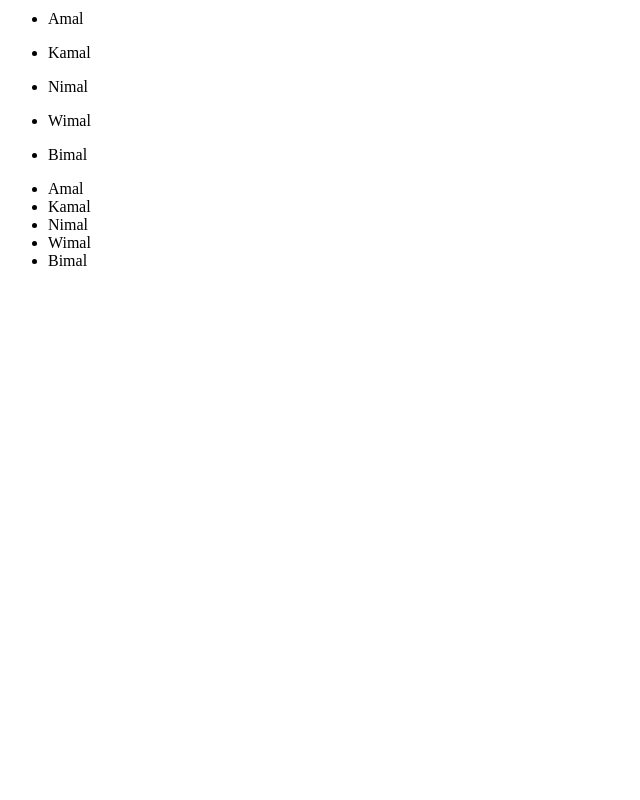
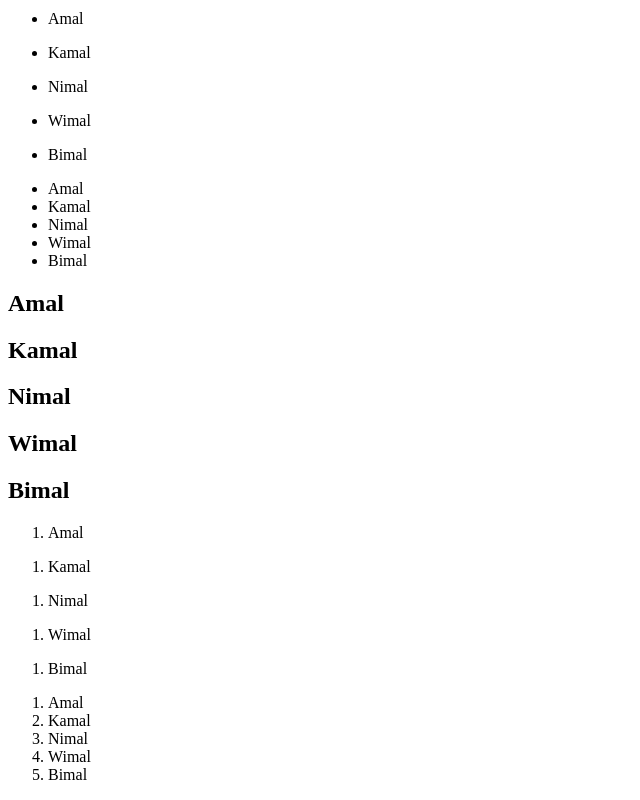
Before and after one commit to Pebhashi-Tharushika/angular-18-practice, an Angular app in the folder directives/: page / in a window 1280 px wide. Shown: the part 480-1280 px from the top of the page, without its empty margins (0-640 px from the left). Before the commit the page ends 800 px from the top, so only its background shows below. Built offline with nearby package versions, Linux system fonts and the light colour scheme.

Commit message:
structural directives - @for

```diff
--- a/directives/src/app/for/for.component.html
+++ b/directives/src/app/for/for.component.html
@@ -17,3 +17,22 @@
 <ul>
     <li *ngFor="let student of students">{{student}}</li>
 </ul>
+
+
+
+<!-- ====================================== @for ===================================== -->
+@for (student of students; track student){
+<h2>{{student}}</h2>
+}
+
+@for(student of students;track student){
+<ol>
+    <li>{{student}}</li>
+</ol>
+}
+
+<ol>
+    @for(student of students;track student){
+    <li>{{student}}</li>
+    }
+</ol>
```
